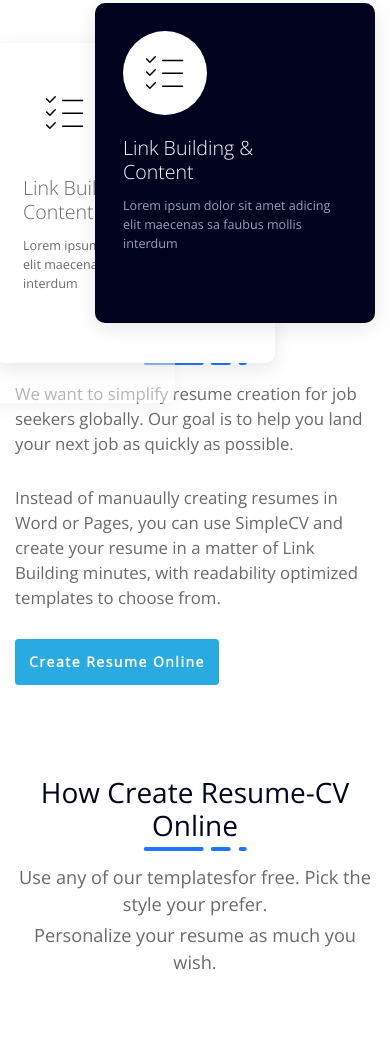
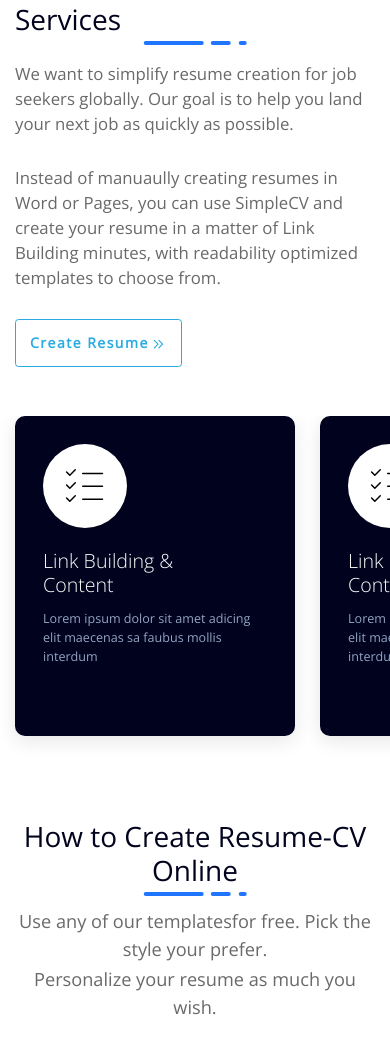
Before and after one commit to RedaAwwad/CVMaker, a website with bundled scripts: page src/index.html in a window 390 px wide. Shown: the part 883-1927 px from the top of the page. Built offline with nearby package versions, Linux system fonts and the light colour scheme; files whose address does not match are found by name.

Commit message:
Fix responsive

```diff
--- a/src/index.html
+++ b/src/index.html
@@ -34,7 +34,6 @@
                 <div></div>
                 <div></div>
             </div>
-            <div class="header__menu-overlay"></div>
             <div class="d-flex justify-content-center">
                 <button id="btnMenu" class="btn btn-menu p-1">
                     <svg xmlns="http://www.w3.org/2000/svg" width="1.5rem" height="1.5rem" viewBox="0 0 24 24" stroke-width="1.5" stroke="currentColor" fill="none" stroke-linecap="round" stroke-linejoin="round">
@@ -244,7 +243,7 @@
             <section class="our-main-services">
                 <div class="container">
                     <div class="row">
-                        <div class="col-12 col-md-6">
+                        <div class="col-12 col-md-6 order-2 order-md-1 slides-container">
                             <div class="our-main-services__slides">
                                 <div class="services-slide active">
                                     <div class="icon">
@@ -281,7 +280,7 @@
                                 </div>
                             </div>
                         </div>
-                        <div class="col-12 col-md-6 our-main-services__content">
+                        <div class="col-12 col-md-6 order-1 order-md-2 our-main-services__content">
                             <div class="mb-4">
                                 <h2 class="section__title">
                                     Services
@@ -299,8 +298,15 @@
                                     Link Building minutes, with readability optimized templates to choose from.</p>
 
                                 <div>
-                                    <a href="/" class="btn btn-primary">
-                                        Create Resume Online
+                                    <a href="/" class="btn btn-primary-outline d-inline-flex align-items-center">
+                                        <span>Create Resume</span>
+                                        <span>
+                                            <svg xmlns="http://www.w3.org/2000/svg" class="icon icon-tabler icon-tabler-chevrons-right" width="1.3rem" height="1.3rem" viewBox="0 0 24 24" stroke-width="1.5" stroke="currentColor" fill="none" stroke-linecap="round" stroke-linejoin="round">
+                                                <path stroke="none" d="M0 0h24v24H0z" fill="none"/>
+                                                <polyline points="7 7 12 12 7 17" />
+                                                <polyline points="13 7 18 12 13 17" />
+                                              </svg>
+                                        </span>
                                     </a>
                                 </div>
                             </div>
@@ -314,7 +320,7 @@
                 <div class="container">
                     <div class="text-center mb-5 pb-3">
                         <h2 class="section__title d-inline-block mb-4">
-                            How Create Resume-CV Online
+                            How to Create Resume-CV Online
                             <div class="section__title--padding">
                                 <span></span>
                                 <span></span>
--- a/src/scss/components/_btn.scss
+++ b/src/scss/components/_btn.scss
@@ -20,6 +20,45 @@
     &:hover {
       box-shadow: 0px 8px 20px rgba(14, 49, 81, 0.08);
       transform: scale(1.02);
+    }
+  }
+
+  &-primary-outline {
+    padding: 0.9rem 1rem !important;
+    font-weight: 600;
+    letter-spacing: 1.5px;
+    border-color: $primary !important;
+    background-color: transparent;
+    color: $primary !important;
+    // border: none !important;
+    transition: transform .3s $bezier;
+
+    &::before {
+      content: '';
+      position: absolute;
+      top: 0;
+      left: 0;
+      height: 100%;
+      width: 0;
+      background-color: $primary;
+      z-index: -1;
+      transition: width 300ms $bezier;
+    }
+
+    span {
+      display: inline-block;
+      position: relative;
+      z-index: 2;
+    }
+
+    &:hover {
+      box-shadow: 0px 8px 20px rgba(14, 49, 81, 0.08);
+      transform: scale(1.02);
+      color: $white !important;
+
+      &::before {
+        width: 100%;
+      }
     }
   }
 
@@ -66,55 +105,4 @@
     }
   }
 
-  &-discover {
-    display: inline-flex;
-    column-gap: 10px;
-    padding: 0.8rem 2.5rem;
-    border: 1px solid $white;
-    color: $white;
-
-    &::before {
-      content: '';
-      position: absolute;
-      top: 0;
-      left: 0;
-      width: 0;
-      height: 100%;
-      z-index: -1;
-      background-color: $white;
-      transition: 0.3s $bezier;
-    }
-
-    .fill {
-      transition: 0.3s $bezier;
-    }
-
-    &:hover {
-      border-color: $white !important;
-      color: $primary !important;
-
-      &::before {
-        width: 100%;
-        left: auto;
-        right: 0;
-      }
-
-      .fill {
-        fill: $primary;
-      }
-    }
-  }
-
-  &-option {
-    padding: 0.5rem 2rem !important;
-    background-color: rgba(44, 8, 93, 0.27) !important;
-    color: $white !important;
-    transition: 0.3s $bezier;
-
-    &:hover {
-      background-color: $primary !important;
-      color: $white !important;
-    }
-  }
-
 }
--- a/src/scss/components/_header.scss
+++ b/src/scss/components/_header.scss
@@ -115,6 +115,7 @@
       }
 
       @media screen and (max-width: 480px) {
+        height: 90vh;
         padding: 1.5rem 0;
 
         .container {
--- a/src/scss/layouts/_home.scss
+++ b/src/scss/layouts/_home.scss
@@ -10,7 +10,6 @@ our main services
 
   @media screen and (max-width: 576px) {
     padding-top: 3rem;
-    padding-bottom: 1rem;
   }
 
   &>.container {
@@ -21,6 +20,10 @@ our main services
 
   &__content {
     padding-bottom: 4rem;
+
+    @media screen and (max-width: 767px) {
+      padding-bottom: 2rem;
+    }
 
     p {
       font-size: 1.2rem;
@@ -84,6 +87,43 @@ our main services
         opacity: 0.5;
         z-index: 1;
       }
+    }
+    @media screen and (max-width: 767px) {
+      display: flex;
+      gap: 25px;
+      width: calc(3 * 300px);
+
+      .services-slide {
+        position: static;
+        transform: translate(0, 0) !important;
+        opacity: 1 !important;
+        background-color: $dark;
+        color: $white;
+        z-index: 3;
+
+        p {
+          color: $text;
+        }
+      }
+    }
+  }
+}
+
+.slides-container {
+  @media screen and (max-width: 767px) {
+    overflow-x: auto;
+    padding-bottom: 2rem;
+
+    &::-webkit-scrollbar {
+      height: 8px;
+    }
+
+    &::-webkit-scrollbar-track {
+      box-shadow: inset 0 0 6px rgba(0, 0, 0, 0.3);
+    }
+
+    &::-webkit-scrollbar-thumb {
+      background-color: $text;
     }
   }
 }
@@ -293,13 +333,9 @@ memberships
   }
 }
 
-.invite__links,
-.our-main-services__stats,
-.what-we-do__features,
-.ezba,
-.zad__grid,
-.carafan__types,
-.mazadat__options {
+.our-main-services,
+.steps,
+.memberships-cards__container {
   .reveal {
     &:nth-child(2) {
       animation-delay: 200ms;
```
Also changed, not shown: dist/css/main.min.css, dist/index.html.
